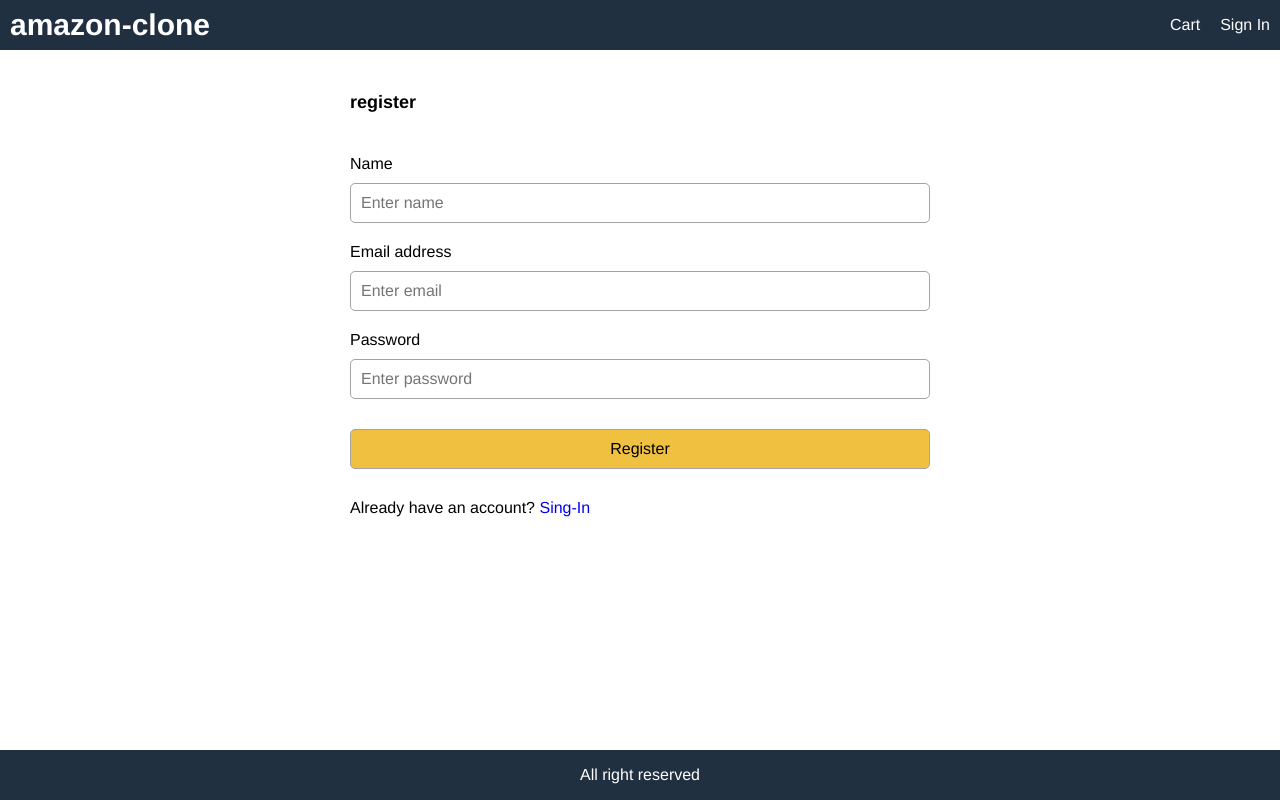
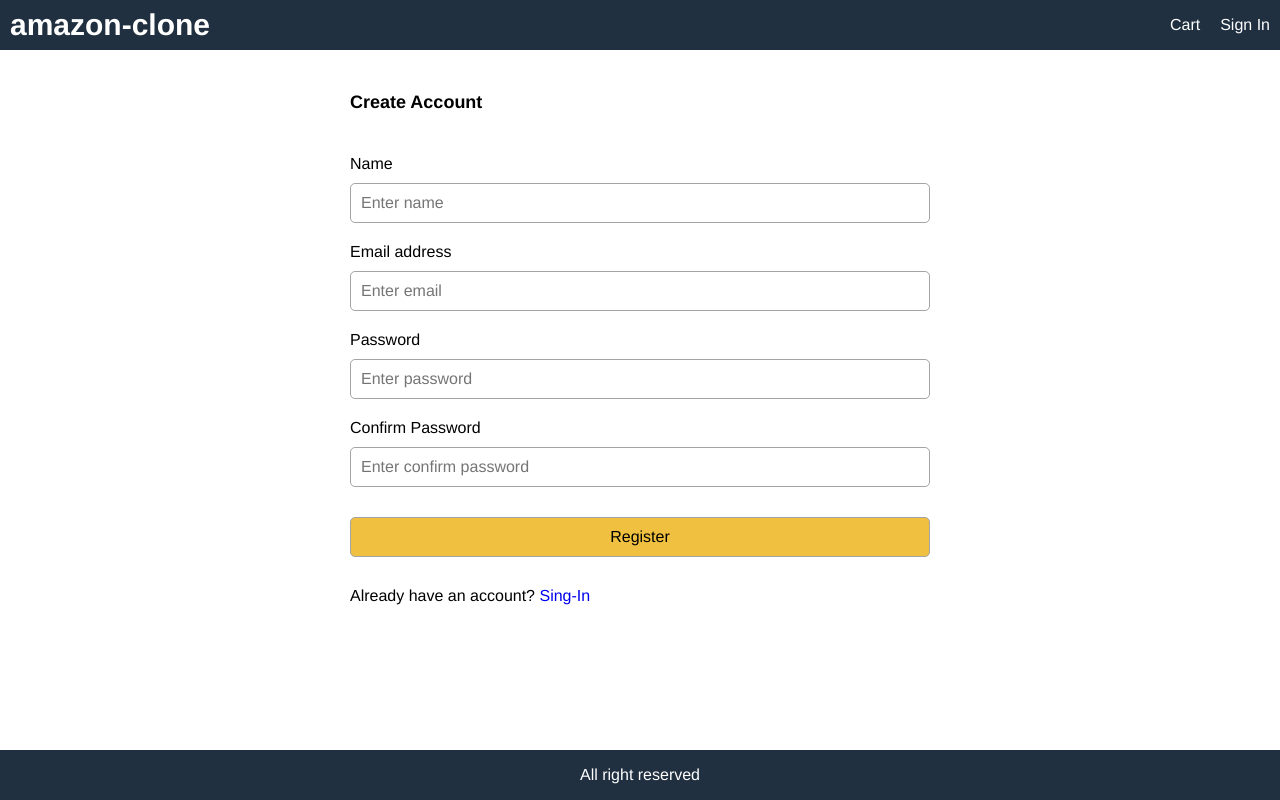
Before and after one commit to kholub1989/amazon-clone-full-ecomm, a React (Create React App) app in the folder web/: page /register in a window 1280 px wide. Built offline with nearby package versions, Linux system fonts and the light colour scheme.

Commit message:
add validation, fix bugs and fix redirect

```diff
--- a/web/src/components/LoadingBox.js
+++ b/web/src/components/LoadingBox.js
@@ -2,7 +2,7 @@ import React from "react";
 
 export default function LoadingBox() {
   return (
-    <div>
+    <div className="loading">
       <i className="fa fa-spinner fa-spin"></i> Loading...
     </div>
   );
--- a/web/src/index.css
+++ b/web/src/index.css
@@ -205,6 +205,10 @@ img.large {
 }
 
 /* Alert */
+.loading {
+  display: block !important;
+}
+
 .success {
   color: #20a020;
 }
--- a/web/src/screens/RegisterScreen.js
+++ b/web/src/screens/RegisterScreen.js
@@ -9,6 +9,7 @@ export default function RegisterScreen(props) {
   const [name, setName] = useState("");
   const [email, setEmail] = useState("");
   const [password, setPassword] = useState("");
+  const [confirmPassword, setConfirmPassword] = useState("");
 
   const redirect = props.location.search
     ? props.location.search.split("=")[1]
@@ -20,20 +21,24 @@ export default function RegisterScreen(props) {
   const dispatch = useDispatch();
   const submitHandler = (e) => {
     e.preventDefault();
-    dispatch(register(name, email, password));
+    if (password !== confirmPassword) {
+      alert("Password and confirm password are not match");
+    } else {
+      dispatch(register(name, email, password));
+    }
   };
 
   useEffect(() => {
     if (userInfo) {
       props.history.push(redirect);
     }
-  }, [userInfo]);
+  }, [props.history, redirect, userInfo]);
 
   return (
     <div>
       <form className="form" onSubmit={submitHandler}>
         <div>
-          <h1>register</h1>
+          <h1>Create Account</h1>
         </div>
         {loading && <LoadingBox></LoadingBox>}
         {error && <MessageBox variant="danger">{error}</MessageBox>}
@@ -68,6 +73,16 @@ export default function RegisterScreen(props) {
           ></input>
         </div>
         <div>
+          <label htmlFor="confirmPassword">Confirm Password</label>
+          <input
+            type="password"
+            id="confirmPassword"
+            placeholder="Enter confirm password"
+            required
+            onChange={(e) => setConfirmPassword(e.target.value)}
+          ></input>
+        </div>
+        <div>
           <label />
           <button className="primary" type="submit">
             Register
@@ -76,7 +91,8 @@ export default function RegisterScreen(props) {
         <div>
           <label />
           <div>
-            Already have an account? <Link to="/singin">Sing-In</Link>
+            Already have an account?{" "}
+            <Link to={`/singin?redirect=${redirect}`}>Sing-In</Link>
           </div>
         </div>
       </form>
--- a/web/src/screens/SigninScreen.js
+++ b/web/src/screens/SigninScreen.js
@@ -26,7 +26,7 @@ export default function SigninScreen(props) {
     if (userInfo) {
       props.history.push(redirect);
     }
-  }, [userInfo]);
+  }, [props.history, redirect, userInfo]);
 
   return (
     <div>
@@ -65,7 +65,10 @@ export default function SigninScreen(props) {
         <div>
           <label />
           <div>
-            New customer? <Link to="/register">Create your account</Link>
+            New customer?{" "}
+            <Link to={`/register?redirect=${redirect}`}>
+              Create your account
+            </Link>
           </div>
         </div>
       </form>
```
Also changed, not shown: 1 other file (tests, documents, lock files or other folders).
